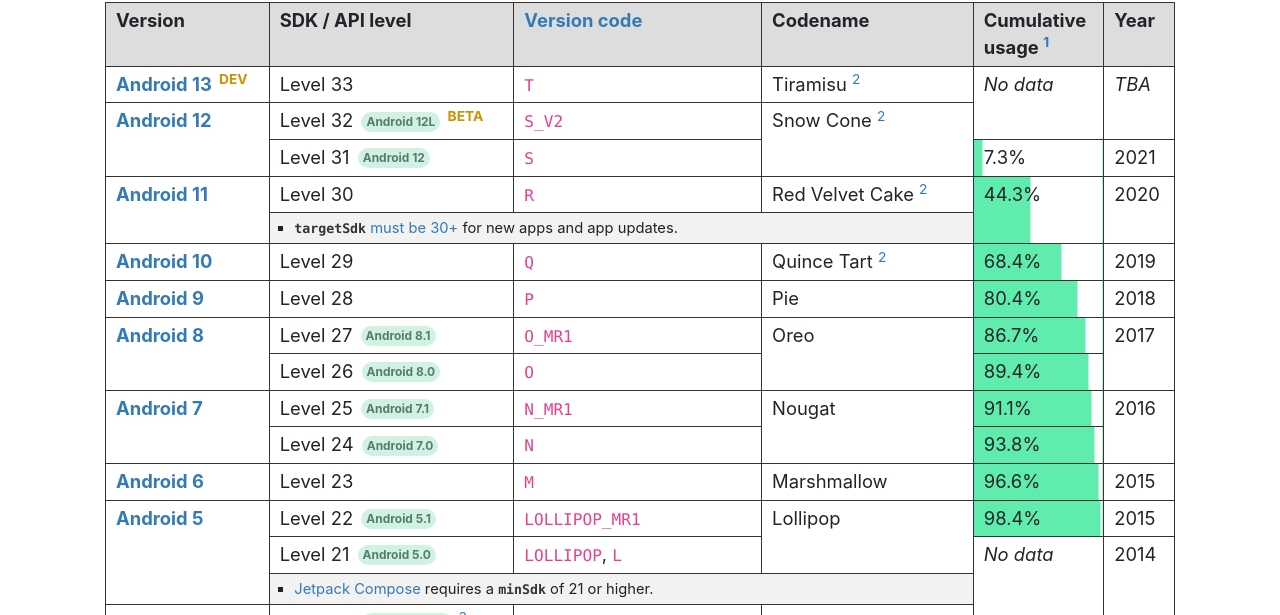
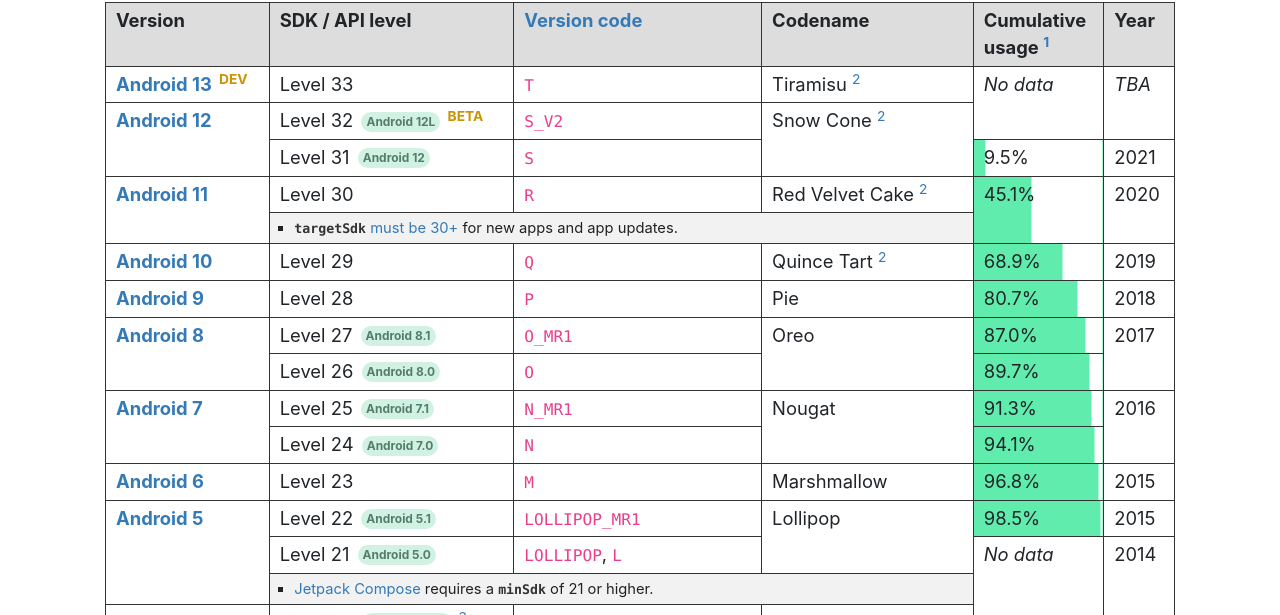
Before and after one commit to ebelinski/apilevels, a Jekyll site: the page built from index.md, in a window 1280 px wide. Shown: the part 237-852 px from the top of the page. Built offline with Jekyll 4.4.1, drawn with Linux system fonts in a browser that asks for light colours; comment, search, counter and statistics services are not loaded; some of the changed text lies outside the part shown.

Commit message:
Update data from February 2022 to March 2022

```diff
--- a/index.md
+++ b/index.md
@@ -54,7 +54,7 @@
   <tr>
     <td>Level 31 <span class="subversion">Android 12</span></td>
     <td><code>S</code></td>
-    {% include progress-cell.html rowspan=1 percentage=7.3 %}
+    {% include progress-cell.html rowspan=1 percentage=9.5 %}
     <td>2021</td>
   </tr>
   <tr>
@@ -67,7 +67,7 @@
       Red Velvet Cake
       <sup id="fnref:2"><a href="#fn:2" class="footnote">2</a></sup>
     </td>
-    {% include progress-cell.html rowspan=2 percentage=44.3 %}
+    {% include progress-cell.html rowspan=2 percentage=45.1 %}
     <td rowspan="2">2020</td>
   </tr>
   <tr class="table-notes"><td colspan="3">
@@ -85,7 +85,7 @@
       Quince Tart
       <sup id="fnref:2"><a href="#fn:2" class="footnote">2</a></sup>
     </td>
-    {% include progress-cell.html rowspan=1 percentage=68.4 %}
+    {% include progress-cell.html rowspan=1 percentage=68.9 %}
     <td>2019</td>
   </tr>
   <tr>
@@ -95,7 +95,7 @@
     <td>Level 28</td>
     <td><code>P</code></td>
     <td>Pie</td>
-    {% include progress-cell.html rowspan=1 percentage=80.4 %}
+    {% include progress-cell.html rowspan=1 percentage=80.7 %}
     <td>2018</td>
   </tr>
   <tr>
@@ -105,13 +105,13 @@
     <td>Level 27 <span class="subversion">Android 8.1</span></td>
     <td><code>O_MR1</code></td>
     <td rowspan="2">Oreo</td>
-    {% include progress-cell.html rowspan=1 percentage=86.7 %}
+    {% include progress-cell.html rowspan=1 percentage=87.0 %}
     <td rowspan="2">2017</td>
   </tr>
   <tr>
     <td>Level 26 <span class="subversion">Android 8.0</span></td>
     <td><code>O</code></td>
-    {% include progress-cell.html rowspan=1 percentage=89.4 %}
+    {% include progress-cell.html rowspan=1 percentage=89.7 %}
   </tr>
   <tr>
     <td rowspan="2">
@@ -120,13 +120,13 @@
     <td>Level 25 <span class="subversion">Android 7.1</span></td>
     <td><code>N_MR1</code></td>
     <td rowspan="2">Nougat</td>
-    {% include progress-cell.html rowspan=1 percentage=91.1 %}
+    {% include progress-cell.html rowspan=1 percentage=91.3 %}
     <td rowspan="2">2016</td>
   </tr>
   <tr>
     <td>Level 24 <span class="subversion">Android 7.0</span></td>
     <td><code>N</code></td>
-    {% include progress-cell.html rowspan=1 percentage=93.8 %}
+    {% include progress-cell.html rowspan=1 percentage=94.1 %}
   </tr>
   <tr>
     <td>
@@ -135,7 +135,7 @@
     <td>Level 23</td>
     <td><code>M</code></td>
     <td>Marshmallow</td>
-    {% include progress-cell.html rowspan=1 percentage=96.6 %}
+    {% include progress-cell.html rowspan=1 percentage=96.8 %}
     <td>2015</td>
   </tr>
   <tr>
@@ -145,7 +145,7 @@
     <td>Level 22 <span class="subversion">Android 5.1</span></td>
     <td><code>LOLLIPOP_MR1</code></td>
     <td rowspan="2">Lollipop</td>
-    {% include progress-cell.html rowspan=1 percentage=98.4 %}
+    {% include progress-cell.html rowspan=1 percentage=98.5 %}
     <td>2015</td>
   </tr>
   <tr>
@@ -323,7 +323,7 @@
 <div class="footnotes">
   <ol>
     <li id="fn:1">
-      <p>Cumulative usage distribution figures were last updated on <b>March 2, 2022</b> using data from <a href="https://gs.statcounter.com/android-version-market-share/mobile-tablet/worldwide">Statcounter GlobalStats</a>. These figures may have changed significantly since the last update. You may update the figures yourself with a <a href="https://github.com/ebelinski/apilevels">pull request</a>. <a href="#fnref:1" class="reversefootnote">↩</a></p>
+      <p>Cumulative usage distribution figures were last updated on <b>April 1, 2022</b> using data from <a href="https://gs.statcounter.com/android-version-market-share/mobile-tablet/worldwide">Statcounter GlobalStats</a>. These figures may have changed significantly since the last update. You may update the figures yourself with a <a href="https://github.com/ebelinski/apilevels">pull request</a>. <a href="#fnref:1" class="reversefootnote">↩</a></p>
     </li>
     <li id="fn:2">
       <p>The codenames for Android 10 and above in the table are the internal codenames. Beginning with Android 10, Google dropped the usage of codenames publicly.</p>
```
